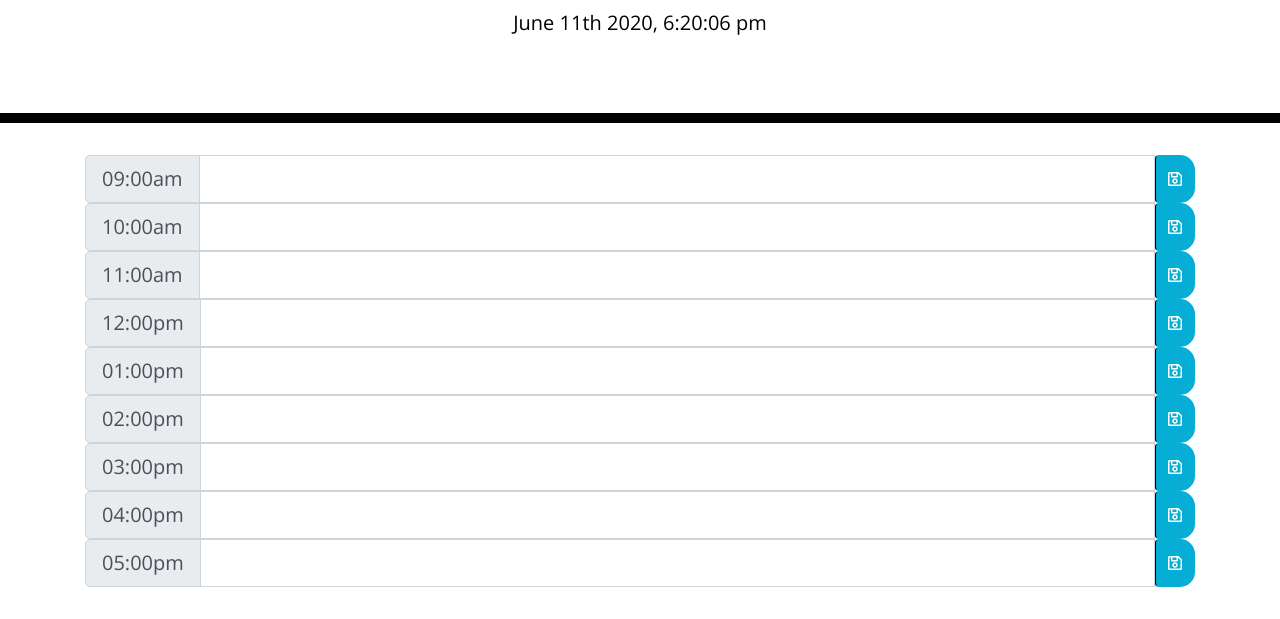
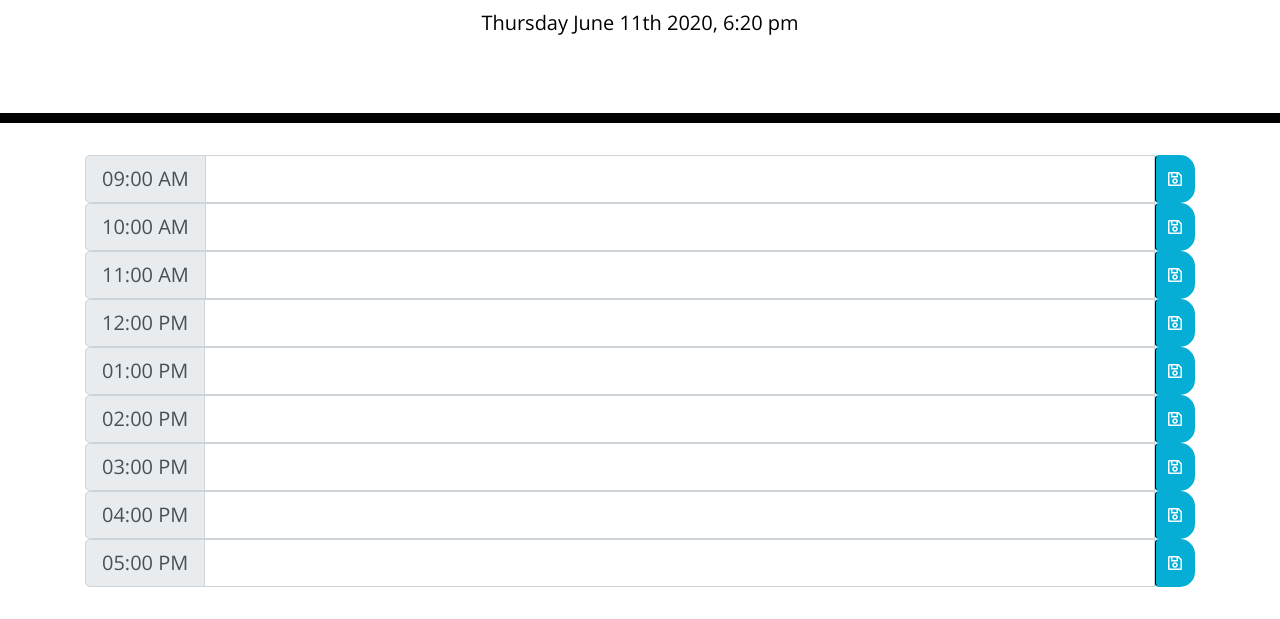
Before and after one commit to MFonkeng30/DayPlanner, a plain HTML site: page index.html in a window 1280 px wide. Shown: the part 181-800 px from the top of the page. Drawn offline with nearby package versions, Linux system fonts and the light colour scheme.

Commit message:
added changes

```diff
--- a/index.html
+++ b/index.html
@@ -32,7 +32,7 @@
       <!-- Timeblocks go here -->
       <div class="input-group input-group-lg" data-hour="9">
         <div class="input-group-prepend">
-          <span class="input-group-text time-block block1">09:00am</span>
+          <span class="input-group-text time-block block1">09:00 AM</span>
         </div>
         <input type="text" class="form-control form9" aria-label="Large">
         <button class="btn saveBtn">
@@ -41,7 +41,7 @@
       </div>
       <div class="input-group input-group-lg" data-hour="10">
         <div class="input-group-prepend">
-          <span class="input-group-text time-block block2">10:00am</span>
+          <span class="input-group-text time-block block2">10:00 AM</span>
         </div>
         <input type="text" class="form-control form10" aria-label="Large">
         <button class="btn saveBtn">
@@ -50,7 +50,7 @@
       </div>
       <div class="input-group input-group-lg" data-hour="11">
         <div class="input-group-prepend">
-          <span class="input-group-text time-block block3">11:00am</span>
+          <span class="input-group-text time-block block3">11:00 AM</span>
         </div>
         <input type="text" class="form-control form11" aria-label="Large">
         <button class="btn saveBtn">
@@ -59,7 +59,7 @@
       </div>
       <div class="input-group input-group-lg" data-hour="12">
         <div class="input-group-prepend">
-          <span class="input-group-text time-block block4">12:00pm</span>
+          <span class="input-group-text time-block block4">12:00 PM</span>
         </div>
         <input type="text" class="form-control form12" aria-label="Large">
         <button class="btn saveBtn">
@@ -68,7 +68,7 @@
       </div>
       <div class="input-group input-group-lg" data-hour="1">
         <div class="input-group-prepend">
-          <span class="input-group-text time-block block5">01:00pm</span>
+          <span class="input-group-text time-block block5">01:00 PM</span>
         </div>
         <input type="text" class="form-control form1" aria-label="Large">
         <button class="btn saveBtn">
@@ -77,7 +77,7 @@
       </div>
       <div class="input-group input-group-lg" data-hour="2">
         <div class="input-group-prepend">
-          <span class="input-group-text time-block block6">02:00pm</span>
+          <span class="input-group-text time-block block6">02:00 PM</span>
         </div>
         <input type="text" class="form-control form2" aria-label="Large">
         <button class="btn saveBtn">
@@ -86,7 +86,7 @@
       </div>
       <div class="input-group input-group-lg" data-hour="3">
         <div class="input-group-prepend">
-          <span class="input-group-text time-block block7">03:00pm</span>
+          <span class="input-group-text time-block block7">03:00 PM</span>
         </div>
         <input type="text" class="form-control form3" aria-label="Large">
         <button class="btn saveBtn">
@@ -95,7 +95,7 @@
       </div>
       <div class="input-group input-group-lg" data-hour="4">
         <div class="input-group-prepend">
-          <span class="input-group-text time-block block8">04:00pm</span>
+          <span class="input-group-text time-block block8">04:00 PM</span>
         </div>
         <input type="text" class="form-control form4" aria-label="Large">
         <button class="btn saveBtn">
@@ -104,7 +104,7 @@
       </div>
       <div class="input-group input-group-lg" data-hour="5">
         <div class="input-group-prepend">
-          <span class="input-group-text time-block block9">05:00pm</span>
+          <span class="input-group-text time-block block9">05:00 PM</span>
         </div>
         <input type="text" class="form-control form5" aria-label="Large">
         <button class="btn saveBtn">
--- a/script.js
+++ b/script.js
@@ -1,6 +1,6 @@
 //Moment declartion of day and time
 moment(Date);
-$("#currentDay").text(moment().format('MMMM Do YYYY, h:mm:ss a'));
+$("#currentDay").text(moment().format('dddd MMMM Do YYYY, h:mm a'));
 //Moment Current time
 var currentTime = moment();
 //Returns Current time to nearest hour
```
